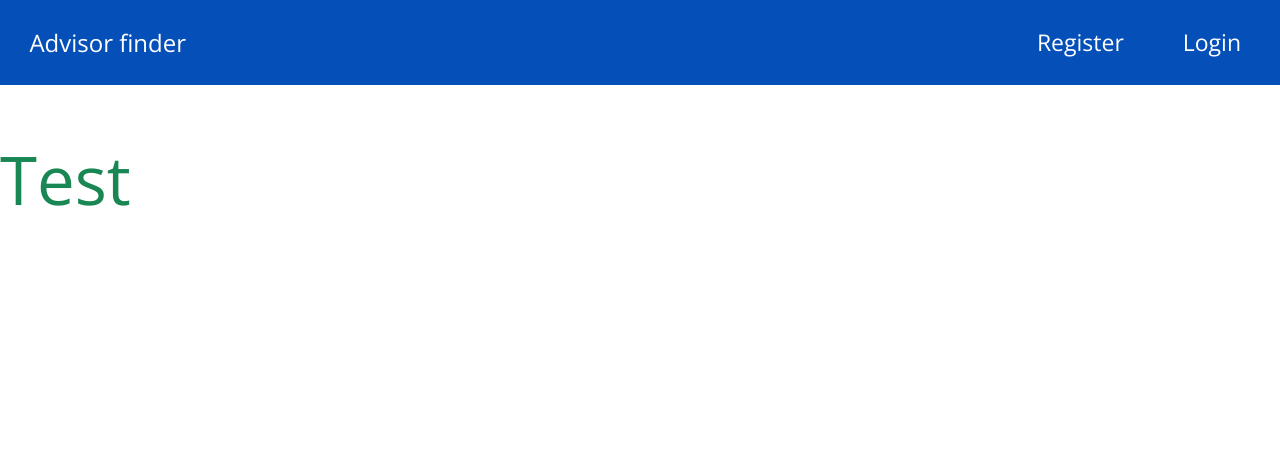
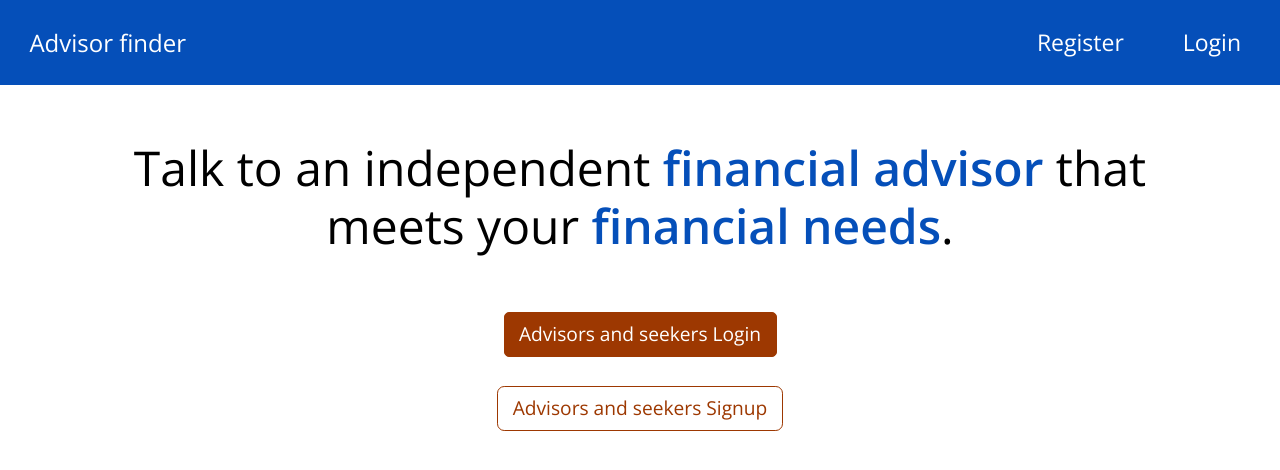
Before and after one commit to jannis-kiriasis/advisor-finder, a Django app: page / in a window 1280 px wide. Shown: the top 470 px of the page. Run offline with Django 3.2, Linux system fonts and the light colour scheme; some web fonts are replaced.

Commit message:
Add intro content to front page

```diff
--- a/home/templates/home/index.html
+++ b/home/templates/home/index.html
@@ -14,5 +14,28 @@
 
 
 {% block content %}
-<h1 class="display-4 text-success">Test</h1>
+<section>
+    <div class="container">
+        <div class="col-12 text-center">
+
+            <h1 class="black mb-5">
+                Talk to an independent
+                <span class="h1-emphasis">financial advisor</span>
+                that meets your
+                <span class="h1-emphasis">financial needs</span>.
+            </h1>
+
+            <div class="mt-4 mb-4">
+                <a class="btn btn-primary" href="{% url 'account_login' %}">Advisors and seekers Login</a>
+
+            </div>
+            <div class="mt-4 mb-4">
+                <a class="btn btn-secondary" href="{% url 'account_signup' %}">Advisors and seekers Signup</a>
+            </div>
+
+        </div>
+    </div>
+</section>
+
+
 {% endblock %}
--- a/static/css/base.css
+++ b/static/css/base.css
@@ -37,6 +37,15 @@ h1 {
     margin-top: 2.8rem;
     margin-bottom: 1.68rem;
     color: var(--liberty);
+}
+
+.h1-emphasis {
+    color: var(--liberty);
+    font-weight: 600;
+}
+
+.black {
+    color: #000000;
 }
 
 input[type=text]:not(.browser-default),
--- a/templates/allauth/account/signup.html
+++ b/templates/allauth/account/signup.html
@@ -12,7 +12,7 @@
     <div class="row">
       <div class="col-9">
 
-        <h1>{% trans "Sign Up" %}</h1>
+        <h1>Sign up to Advice Found</h1>
 
         <form class="signup" id="signup_form" method="post" action="{% url 'account_signup' %}">
           {% csrf_token %}
```
